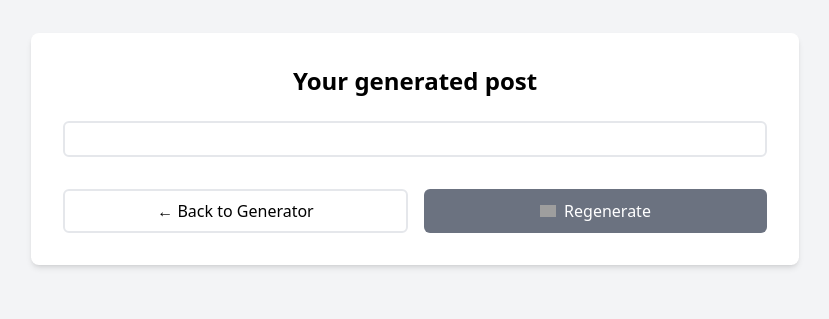
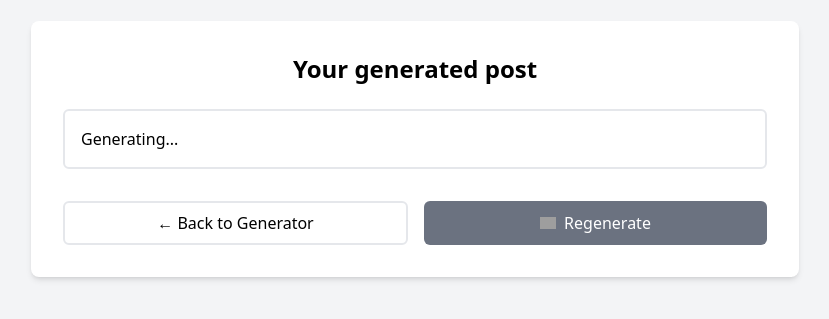
Before and after one commit to yuta-takeda/bigdevsoon-aipost-generator, a React (Create React App) app: page /result in a window 1280 px wide. Shown: the part 251-570 px from the top of the page, without its empty margins (225-1054 px from the left). Built offline with nearby package versions, Linux system fonts and the light colour scheme; no server answers; grey boxes are pictures that could not be loaded.

Commit message:
implement button logic

```diff
--- a/src/pages/result/Components/TypingText/TypingText.tsx
+++ b/src/pages/result/Components/TypingText/TypingText.tsx
@@ -8,6 +8,11 @@ export const TypingText: React.FC<Props> = (props) => {
   const { text } = props;
   const [typingText, setTypingText] = useState<string>("");
   useEffect(() => {
+    if (text === "") {
+      return;
+    }
+
+    setTypingText("");
     const textItr = text[Symbol.iterator]();
     let timerId: NodeJS.Timeout;
 
@@ -31,7 +36,7 @@ export const TypingText: React.FC<Props> = (props) => {
       <p
         className={`${typingText.length >= text.length ? "" : "after:content-['|'] after:animate-blink after:pl-1"}`}
       >
-        {typingText}
+        {text ? typingText : "Generating..."}
       </p>
     </div>
   );
--- a/src/pages/result/component.tsx
+++ b/src/pages/result/component.tsx
@@ -1,12 +1,14 @@
 import React from "react";
 import { TypingText } from "./Components/TypingText";
+import { Link } from "react-router-dom";
 
 interface Props {
   generatedMessage: string;
+  handleRegenerate: () => void;
 }
 
 export const Component: React.FC<Props> = (props) => {
-  const { generatedMessage } = props;
+  const { generatedMessage, handleRegenerate } = props;
 
   return (
     <div className="p-8 w-full max-w-screen-md bg-white rounded-lg shadow-md">
@@ -17,13 +19,15 @@ export const Component: React.FC<Props> = (props) => {
         <TypingText text={generatedMessage} />
       </div>
       <div className="flex flex-row gap-4 mt-8">
-        <button
-          className={`py-2 w-full bg-white border-solid border-2 rounded-md`}
+        <Link
+          to={"/"}
+          className={`py-2 w-full bg-white border-solid border-2 rounded-md text-center`}
         >
-          ← Back to Generator
-        </button>
+          <button>← Back to Generator</button>
+        </Link>
         <button
           className={`py-2 w-full text-white bg-gray-500 rounded-md flex flex-row items-center justify-center gap-2`}
+          onClick={handleRegenerate}
         >
           <img
             src={
--- a/src/pages/result/container.tsx
+++ b/src/pages/result/container.tsx
@@ -7,6 +7,10 @@ export const Container: React.FC = () => {
   const [generatedMessage, setGeneratedMessage] = useState<string>("");
   const [searchParams] = useSearchParams();
   useEffect(() => {
+    if (generatedMessage !== "") {
+      return;
+    }
+
     (async () => {
       const platform = searchParams.get("platform");
       const toneOfVoice = searchParams.get("tone");
@@ -29,7 +33,16 @@ export const Container: React.FC = () => {
       );
       setGeneratedMessage(response.data.choices[0].message.content);
     })();
-  }, []);
+  }, [generatedMessage]);
 
-  return <Component generatedMessage={generatedMessage} />;
+  const handleRegenerate = () => {
+    setGeneratedMessage("");
+  };
+
+  return (
+    <Component
+      generatedMessage={generatedMessage}
+      handleRegenerate={handleRegenerate}
+    />
+  );
 };
```
